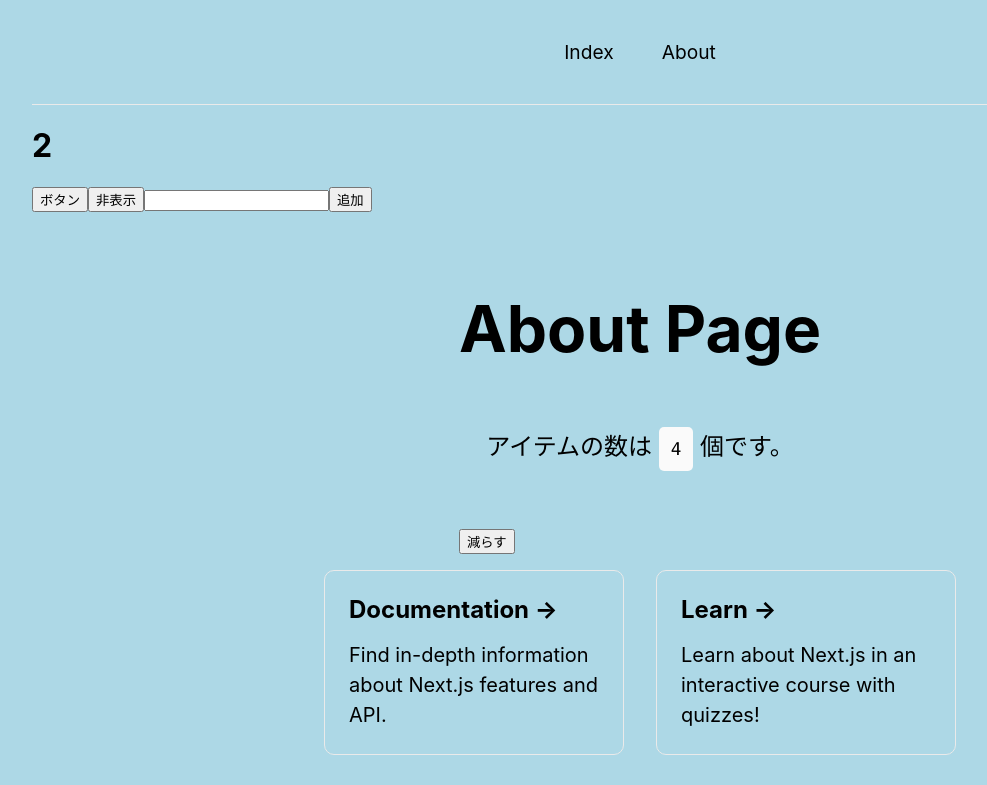
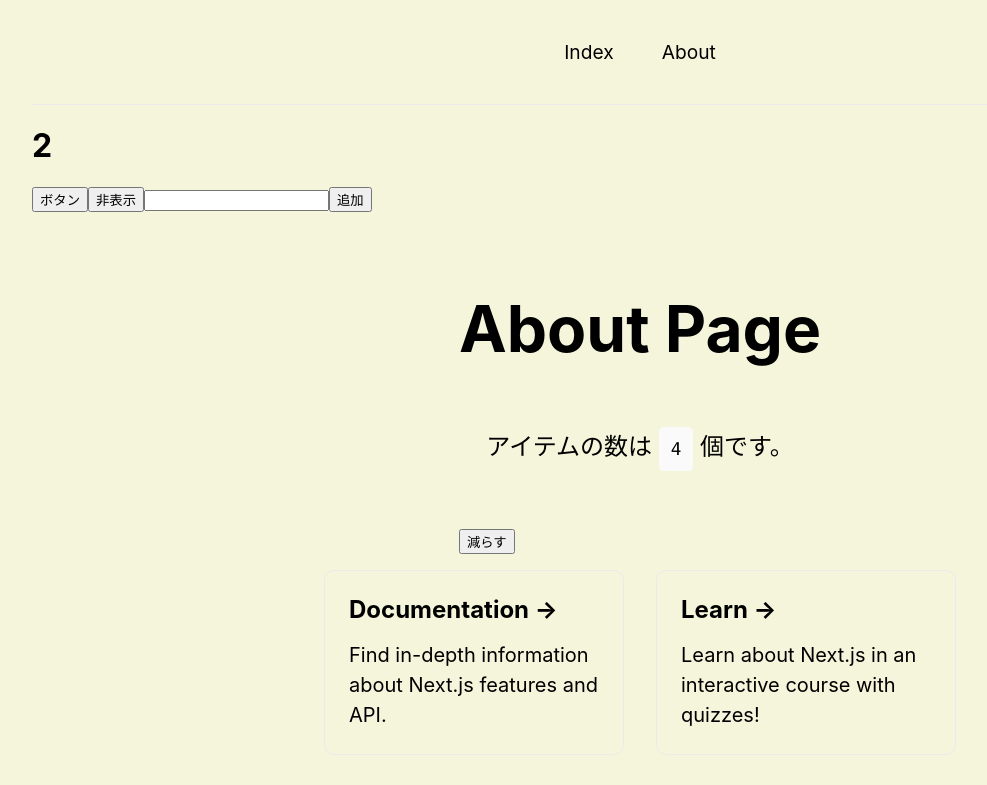
Before and after one commit to Masaya-Matsushita/study-react-2, a Next.js app: page /about in a window 1280 px wide. Shown: the top 785 px of the page, without its empty margins (0-987 px from the left). Built offline with nearby package versions, Linux system fonts and the light colour scheme.

Commit message:
✨ useRouterを学習

```diff
--- /dev/null
+++ b/hooks/useBgColor.jsx
@@ -0,0 +1,26 @@
+import { useRouter } from "next/router"
+import { useEffect, useMemo } from "react"
+
+export const useBgColor = () => {
+  const router = useRouter()
+
+  const BgColor = useMemo(() => {
+    switch (router.pathname) {
+      case "/": {
+        return "lightblue"
+      }
+      case "/about": {
+        return "beige"
+      }
+      default:
+        break
+    }
+  }, [router.pathname])
+
+  useEffect(() => {
+    document.body.style.backgroundColor = BgColor
+    return () => {
+      document.body.style.backgroundColor = ""
+    }
+  }, [BgColor])
+}
--- a/hooks/useBgLightBlue.jsx
+++ /dev/null
@@ -1,10 +0,0 @@
-import { useEffect } from "react"
-
-export const useBgLightBlue = () => {
-  useEffect(() => {
-    document.body.style.backgroundColor = "lightblue"
-    return () => {
-      document.body.style.backgroundColor = ""
-    }
-  }, [])
-}
--- a/src/pages/_app.jsx
+++ b/src/pages/_app.jsx
@@ -1,4 +1,4 @@
-import { useBgLightBlue } from "hooks/useBgLightBlue"
+import { useBgColor } from "hooks/useBgColor"
 import { useCounter } from "hooks/useCounter"
 import { useInputArray } from "hooks/useInputArray"
 import Head from "next/head"
@@ -7,7 +7,7 @@
 function MyApp({ Component, pageProps }) {
   const counter = useCounter()
   const inputArray = useInputArray()
-  useBgLightBlue()
+  useBgColor()
 
   return (
     <>
```
